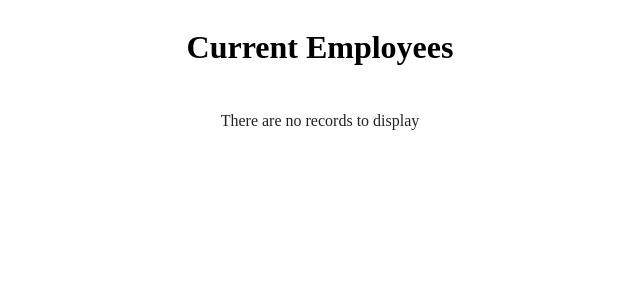
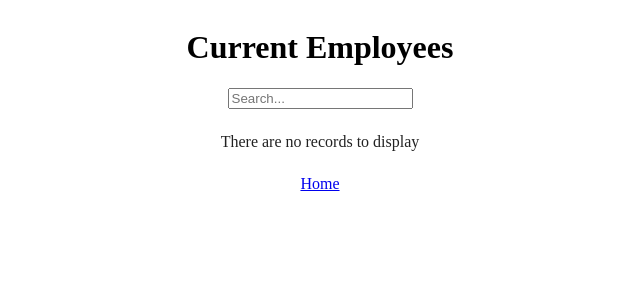
Before and after one commit to jordanconot/hrnet-react, a React app: page /employees-list in a window 1280 px wide. Shown: the top 300 px of the page, without its empty margins (320-960 px from the left). Built offline with nearby package versions, Linux system fonts and the light colour scheme; the HTML template or start-up script is replaced by a standard one.

Commit message:
feat: searchbar ok

```diff
--- a/src/components/CreateEmployee.tsx
+++ b/src/components/CreateEmployee.tsx
@@ -32,7 +32,7 @@ export default function CreateEmployee() {
       zipCode
     };
     addEmployee(employee);
-  }
+  };
 
   return (
     <>
@@ -125,4 +125,4 @@ export default function CreateEmployee() {
       <button onClick={saveEmployee}>Save</button>
     </>
   )
-}
+};
--- a/src/components/EmployeesList.tsx
+++ b/src/components/EmployeesList.tsx
@@ -1,6 +1,8 @@
 import { useState } from "react";
 import DataTable from "react-data-table-component";
+import { Link } from "react-router-dom";
 import { useEmployeeContext } from "../context/UseEmployeeContext";
+import SearchBar from "./SearchBar";
 
 interface Employee {
   firstName: string;
@@ -28,15 +30,29 @@ const columns = [
 
 export default function EmployeesList() {
   const { employees } = useEmployeeContext();
-  const [filteredEmployees, setFilteredEmployees] = useState(employees)
+  const [filteredEmployees, setFilteredEmployees] = useState(employees);
+
+  const handleSearch = (searchTerm: string) => {
+    if (searchTerm) {
+      const filtered = employees.filter(employee =>
+        employee.firstName.toLowerCase().includes(searchTerm.toLowerCase()) ||
+        employee.lastName.toLowerCase().includes(searchTerm.toLowerCase())
+      );
+      setFilteredEmployees(filtered);
+    } else {
+      setFilteredEmployees(employees);
+    }
+  }
 
   return (
     <div className="container">
+      <SearchBar onSearch={handleSearch} />
       <DataTable
         columns={columns}
         data={filteredEmployees}
         pagination
       />
+      <Link to='/'>Home</Link>
     </div>
   )
-}
+};
--- a/src/components/Nav.tsx
+++ b/src/components/Nav.tsx
@@ -1,4 +1,4 @@
-import { Link } from 'react-router-dom'
+import { Link } from 'react-router-dom';
 
 export default function Nav() {
   return (
@@ -6,4 +6,4 @@ export default function Nav() {
       <Link to='/employees-list'>View Current Employees</Link>
     </>
   )
-}
+};
--- a/src/components/SearchBar.tsx
+++ b/src/components/SearchBar.tsx
@@ -13,4 +13,4 @@ export default function SearchBar({ onSearch }: SearchBarProps) {
       />
     </div>
   )
-}
+};
```
